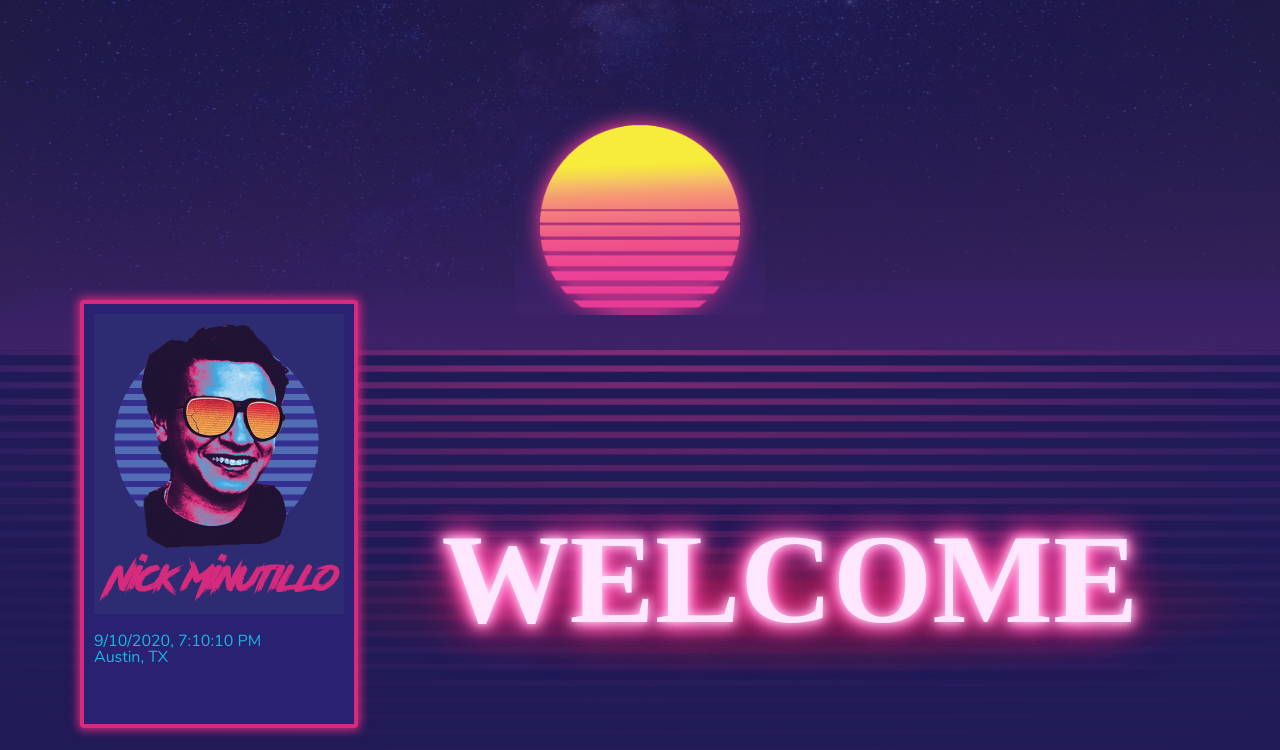
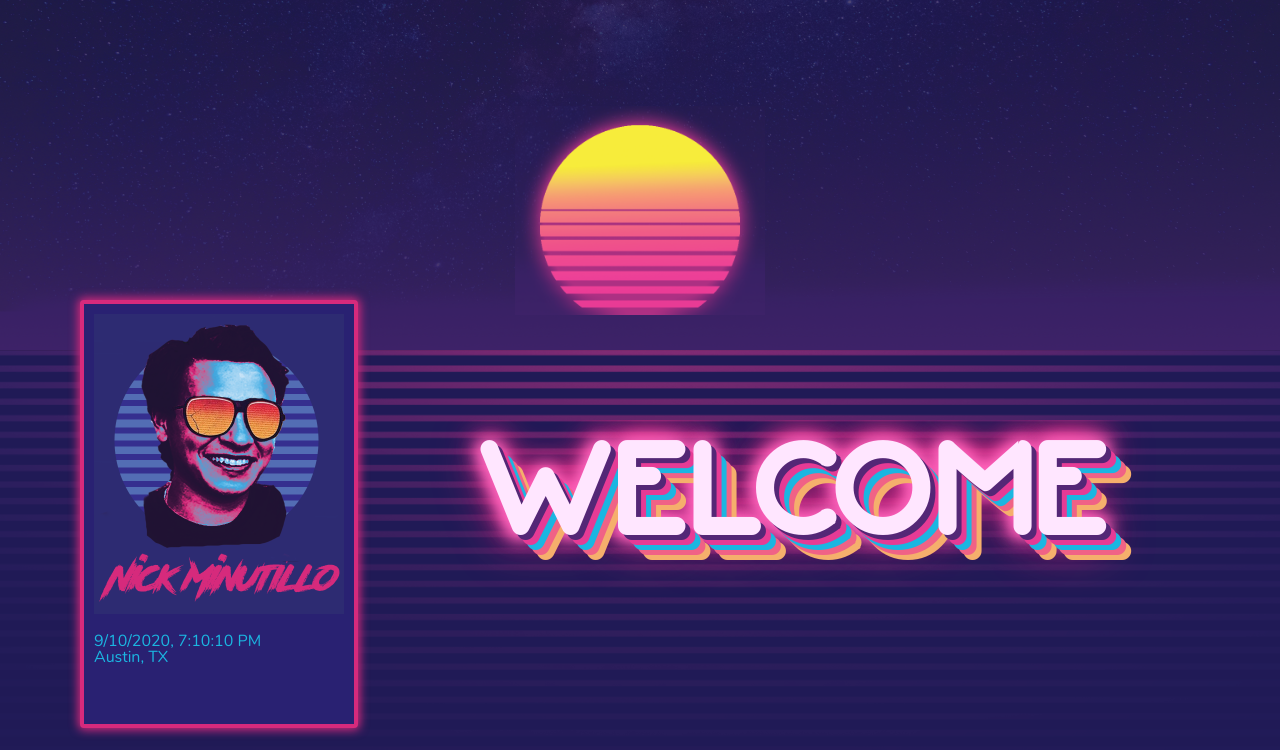
Before and after one commit to nminu/mysite, a React (Create React App) app: page / in a window 1280 px wide. Shown: the top 750 px of the page. Built offline with nearby package versions, Linux system fonts and the light colour scheme.

Commit message:
trippy welcome

```diff
--- a/src/components/App/App.css
+++ b/src/components/App/App.css
@@ -57,15 +57,6 @@ background-color: rgb(32,26,86);
   color: #61dafb;
 }
 
-@keyframes App-logo-spin {
-  from {
-    transform: rotate(0deg);
-  }
-  to {
-    transform: rotate(360deg);
-  }
-}
-
 main {
   width: 100%;
   font-family: 'nunito';
@@ -79,7 +70,7 @@ h2 {
   margin-top: 50px;
   margin-left: 150px;
   display: flex;
-  height: 400px;
+  height: 350px;
   z-index: -1;
   justify-content: center;
 }
@@ -90,26 +81,97 @@ h2 {
 
 .introbox h1 {
   margin-left: 150px;
+  margin-top: 20px;
   width: 100%;
   height: 200px;
   text-align: center;
   font-size: 10vw;
-  font-family: 'broadwayregular';
+  font-family: 'neon';
   color: rgb(27,182,225);
   overflow: hidden;
-  background-image: radial-gradient(
-    ellipse 50% 35% at 50% 50%,
-    #6b1839,
-    transparent
-  );
   letter-spacing: 2;
-  font-family: "Clip";
-  text-transform: uppercase;
   color: #ffe6ff;
-  text-shadow: 0 0 0.6rem #ffe6ff, 0 0 1.5rem #ff65bd,
-    -0.2rem 0.1rem 1rem #ff65bd, 0.2rem 0.1rem 1rem #ff65bd,
-    0 -0.5rem 2rem #ff2483, 0 0.5rem 3rem #ff2483;
-  animation: shine 2s forwards, flicker 3s infinite;
+  text-shadow:
+  5px 5px 0 #542776,
+  10px 10px 0 #e63b95,
+  15px 15px 0 rgb(27,182,225),
+  20px 20px 0 #f06286,
+  25px 25px 0 #f5af6c,
+  0 0 1.5rem #ff65bd,
+-0.2rem 0.1rem 1rem #ff65bd,
+0.2rem 0.1rem 1rem #ff65bd,
+0 -0.5rem 2rem #ff2483,
+0 0.5rem 3rem #ff2483;
+
+}
+
+.introbox h1:hover {
+  animation-name: trip;
+  animation-duration: 0.6s;
+  animation-iteration-count: infinite;
+}
+
+@keyframes trip {
+  20%{text-shadow:
+    5px 5px 0 #f5af6c,
+    10px 10px 0 #542776,
+    15px 15px 0 #e63b95,
+    20px 20px 0 rgb(27,182,225),
+    25px 25px 0 #f06286,
+
+    0 0 1.5rem #ff65bd,
+    -0.2rem 0.1rem 1rem #ff65bd,
+    0.2rem 0.1rem 1rem #ff65bd,
+    0 -0.5rem 2rem #ff2483,
+    0 0.5rem 3rem #ff2483;}
+  40%{text-shadow:
+    5px 5px 0 #f06286,
+    10px 10px 0 #f5af6c,
+    15px 15px 0 #542776,
+    20px 20px 0 #e63b95,
+    25px 25px 0 rgb(27,182,225),
+
+    0 0 1.5rem #ff65bd,
+    -0.2rem 0.1rem 1rem #ff65bd,
+    0.2rem 0.1rem 1rem #ff65bd,
+    0 -0.5rem 2rem #ff2483,
+    0 0.5rem 3rem #ff2483;}
+  60%{text-shadow:
+    5px 5px 0 rgb(27,182,225),
+    10px 10px 0 #f06286,
+    15px 15px 0 #f5af6c,
+    20px 20px 0 #542776,
+    25px 25px 0 #e63b95,
+
+    0 0 1.5rem #ff65bd,
+    -0.2rem 0.1rem 1rem #ff65bd,
+    0.2rem 0.1rem 1rem #ff65bd,
+    0 -0.5rem 2rem #ff2483,
+    0 0.5rem 3rem #ff2483;}
+  80%{text-shadow:
+    5px 5px 0 #e63b95,
+    10px 10px 0 rgb(27,182,225),
+    15px 15px 0 #f06286,
+    20px 20px 0 #f5af6c,
+    25px 25px 0 #542776,
+
+    0 0 1.5rem #ff65bd,
+    -0.2rem 0.1rem 1rem #ff65bd,
+    0.2rem 0.1rem 1rem #ff65bd,
+    0 -0.5rem 2rem #ff2483,
+    0 0.5rem 3rem #ff2483;}
+  100{text-shadow:
+     5px 5px 0 #542776,
+    10px 10px 0 #e63b95,
+    15px 15px 0 rgb(27,182,225),
+    20px 20px 0 #f06286,
+    25px 25px 0 #f5af6c,
+    0 0 1.5rem #ff65bd,
+
+    -0.2rem 0.1rem 1rem #ff65bd,
+    0.2rem 0.1rem 1rem #ff65bd,
+    0 -0.5rem 2rem #ff2483,
+    0 0.5rem 3rem #ff2483;}
 }
 
 .introbox p {
```
